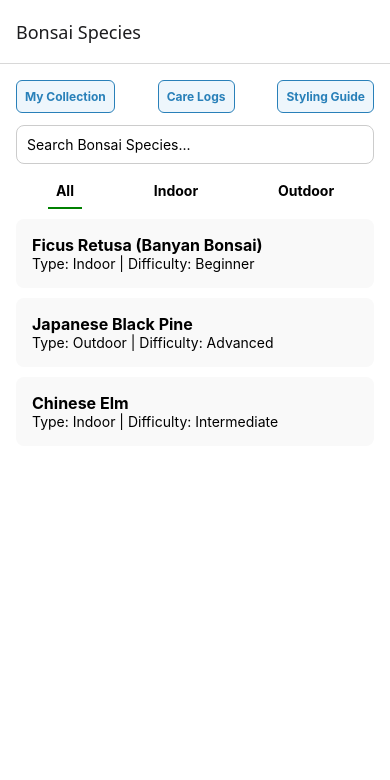
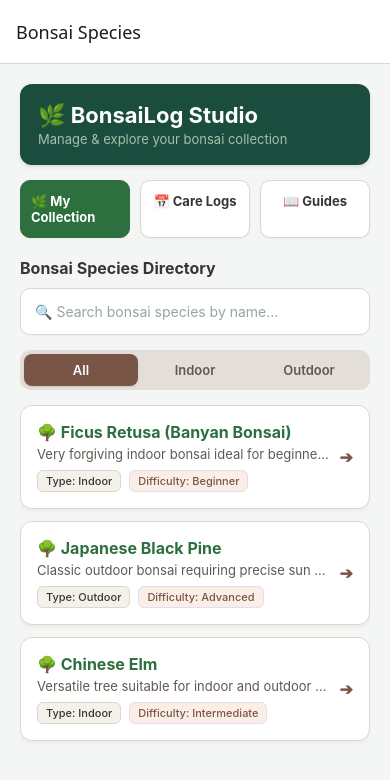
Before and after one commit to Kaushi2002Nishu/BonsaiLog, a React Native app in the folder BonsaiLog/: screen /Directory in a window 390 px wide. Shown: the top 780 px of the page. Built offline with nearby package versions, Linux system fonts and the light colour scheme.

Commit message:
modern nature and earth-tone UI polish and professional styling

```diff
--- a/BonsaiLog/src/screens/DirectoryScreen.jsx
+++ b/BonsaiLog/src/screens/DirectoryScreen.jsx
@@ -1,66 +1,3 @@
-/*import React, { useState } from 'react';
-import { View, Text, TextInput, FlatList, TouchableOpacity, StyleSheet } from 'react-native';
-import bonsaiData from '../data/bonsaiData.json';
-
-export default function DirectoryScreen({ navigation }) {
-  const [search, setSearch] = useState('');
-  const [filterType, setFilterType] = useState('All');
-
-  const filteredData = bonsaiData.species.filter(item => {
-    const matchesSearch = item.name.toLowerCase().includes(search.toLowerCase());
-    const matchesType = filterType === 'All' || item.type === filterType;
-    return matchesSearch && matchesType;
-  });
-
-  return (
-    <View style={styles.container}>
-      <TextInput
-        style={styles.searchInput}
-        placeholder="Search Bonsai Species..."
-        value={search}
-        onChangeText={setSearch}
-      />
-      <View style={styles.filterRow}>
-        {['All', 'Indoor', 'Outdoor'].map(type => (
-          <TouchableOpacity
-            key={type}
-            onPress={() => setFilterType(type)}
-            style={[styles.filterBtn, filterType === type && styles.activeBtn]}
-          >
-            <Text style={styles.btnText}>{type}</Text>
-          </TouchableOpacity>
-        ))}
-      </View>
-      <FlatList
-        data={filteredData}
-        keyExtractor={item => item.id}
-        renderItem={({ item }) => (
-          <TouchableOpacity
-            style={styles.card}
-            onPress={() => navigation.navigate('ProfileDetail', { tree: item })}
-          >
-            <Text style={styles.title}>{item.name}</Text>
-            <Text>Type: {item.type} | Difficulty: {item.difficulty}</Text>
-          </TouchableOpacity>
-        )}
-      />
-    </View>
-  );
-}
-
-const styles = StyleSheet.create({
-  container: { flex: 1, padding: 16, backgroundColor: '#fff' },
-  searchInput: { borderWidth: 1, borderColor: '#ccc', padding: 10, borderRadius: 8, marginBottom: 10 },
-  filterRow: { flexDirection: 'row', justifyContent: 'space-around', marginBottom: 10 },
-  filterBtn: { padding: 8, borderBottomWidth: 2, borderBottomColor: 'transparent' },
-  activeBtn: { borderBottomColor: 'green' },
-  btnText: { fontWeight: 'bold' },
-  card: { padding: 16, backgroundColor: '#f9f9f9', borderRadius: 8, marginBottom: 10 },
-  title: { fontSize: 16, fontWeight: 'bold' }
-});*/
-
-
-
 import React, { useState } from 'react';
 import { View, Text, TextInput, FlatList, TouchableOpacity, StyleSheet } from 'react-native';
 import bonsaiData from '../data/bonsai.json';
@@ -77,46 +14,72 @@ export default function DirectoryScreen({ navigation }) {
 
   return (
     <View style={styles.container}>
-      {/* Navigation Shortcut Buttons */}
+      {/* Top Header Banner */}
+      <View style={styles.headerBanner}>
+        <View>
+          <Text style={styles.bannerTitle}>🌿 BonsaiLog Studio</Text>
+          <Text style={styles.bannerSub}>Manage & explore your bonsai collection</Text>
+        </View>
+      </View>
+
+      {/* Navigation Shortcut Cards */}
       <View style={styles.navRow}>
-        <TouchableOpacity style={styles.navBtn} onPress={() => navigation.navigate('Collection')}>
-          <Text style={styles.navBtnText}>My Collection</Text>
+        <TouchableOpacity style={[styles.navBtn, styles.navPrimary]} onPress={() => navigation.navigate('Collection')}>
+          <Text style={styles.navBtnTextPrimary}>🌿 My Collection</Text>
         </TouchableOpacity>
         <TouchableOpacity style={styles.navBtn} onPress={() => navigation.navigate('Schedule')}>
-          <Text style={styles.navBtnText}>Care Logs</Text>
+          <Text style={styles.navBtnText}>📅 Care Logs</Text>
         </TouchableOpacity>
         <TouchableOpacity style={styles.navBtn} onPress={() => navigation.navigate('StylingGuide')}>
-          <Text style={styles.navBtnText}>Styling Guide</Text>
+          <Text style={styles.navBtnText}>📖 Guides</Text>
         </TouchableOpacity>
       </View>
 
+      <Text style={styles.sectionHeading}>Bonsai Species Directory</Text>
+
+      {/* Search Bar */}
       <TextInput
         style={styles.searchInput}
-        placeholder="Search Bonsai Species..."
+        placeholder="🔍 Search bonsai species by name..."
+        placeholderTextColor="#95a5a6"
         value={search}
         onChangeText={setSearch}
       />
+
+      {/* Filter Tabs */}
       <View style={styles.filterRow}>
         {['All', 'Indoor', 'Outdoor'].map(type => (
           <TouchableOpacity
             key={type}
             onPress={() => setFilterType(type)}
-            style={[styles.filterBtn, filterType === type && styles.activeBtn]}
+            style={[styles.filterBtn, filterType === type && styles.activeFilterBtn]}
           >
-            <Text style={styles.btnText}>{type}</Text>
+            <Text style={[styles.filterText, filterType === type && styles.activeFilterText]}>{type}</Text>
           </TouchableOpacity>
         ))}
       </View>
+
+      {/* Species List */}
       <FlatList
         data={filteredData}
         keyExtractor={item => item.id}
+        showsVerticalScrollIndicator={false}
         renderItem={({ item }) => (
           <TouchableOpacity
             style={styles.card}
             onPress={() => navigation.navigate('ProfileDetail', { tree: item })}
           >
-            <Text style={styles.title}>{item.name}</Text>
-            <Text>Type: {item.type} | Difficulty: {item.difficulty}</Text>
+            <View style={styles.cardContent}>
+              <Text style={styles.title}>🌳 {item.name}</Text>
+              <Text style={styles.descSnippet} numberOfLines={1}>{item.description}</Text>
+              <View style={styles.badgeRow}>
+                <Text style={styles.badge}>Type: {item.type}</Text>
+                <Text style={[styles.badge, styles.diffBadge]}>Difficulty: {item.difficulty}</Text>
+              </View>
+            </View>
+            <View style={styles.arrowContainer}>
+              <Text style={styles.arrow}>➔</Text>
+            </View>
           </TouchableOpacity>
         )}
       />
@@ -125,15 +88,29 @@ export default function DirectoryScreen({ navigation }) {
 }
 
 const styles = StyleSheet.create({
-  container: { flex: 1, padding: 16, backgroundColor: '#fff' },
-  navRow: { flexDirection: 'row', justifyContent: 'space-between', marginBottom: 12 },
-  navBtn: { backgroundColor: '#eef6fc', padding: 8, borderRadius: 6, borderWidth: 1, borderColor: '#2980b9' },
-  navBtnText: { fontSize: 12, fontWeight: 'bold', color: '#2980b9' },
-  searchInput: { borderWidth: 1, borderColor: '#ccc', padding: 10, borderRadius: 8, marginBottom: 10 },
-  filterRow: { flexDirection: 'row', justifyContent: 'space-around', marginBottom: 10 },
-  filterBtn: { padding: 8, borderBottomWidth: 2, borderBottomColor: 'transparent' },
-  activeBtn: { borderBottomColor: 'green' },
-  btnText: { fontWeight: 'bold' },
-  card: { padding: 16, backgroundColor: '#f9f9f9', borderRadius: 8, marginBottom: 10 },
-  title: { fontSize: 16, fontWeight: 'bold' }
+  container: { flex: 1, padding: 20, backgroundColor: '#f4f6f5' },
+  headerBanner: { backgroundColor: '#1b4d3e', padding: 18, borderRadius: 12, marginBottom: 15, shadowColor: '#000', shadowOffset: { width: 0, height: 2 }, shadowOpacity: 0.1, shadowRadius: 4, elevation: 3 },
+  bannerTitle: { fontSize: 22, fontWeight: 'bold', color: '#ffffff' },
+  bannerSub: { fontSize: 13, color: '#a3c1ad', marginTop: 3 },
+  navRow: { flexDirection: 'row', gap: 10, marginBottom: 20 },
+  navBtn: { flex: 1, backgroundColor: '#ffffff', paddingVertical: 12, paddingHorizontal: 10, borderRadius: 10, alignItems: 'center', borderWidth: 1, borderColor: '#dcd7c9', shadowColor: '#000', shadowOffset: { width: 0, height: 1 }, shadowOpacity: 0.05, shadowRadius: 2, elevation: 1 },
+  navPrimary: { backgroundColor: '#2e6f40', borderColor: '#2e6f40' },
+  navBtnText: { fontSize: 13, fontWeight: 'bold', color: '#3a3532' },
+  navBtnTextPrimary: { fontSize: 13, fontWeight: 'bold', color: '#ffffff' },
+  sectionHeading: { fontSize: 16, fontWeight: 'bold', color: '#3a3532', marginBottom: 10 },
+  searchInput: { borderWidth: 1, borderColor: '#dcd7c9', padding: 14, borderRadius: 10, marginBottom: 15, backgroundColor: '#ffffff', fontSize: 14, color: '#3a3532', shadowColor: '#000', shadowOffset: { width: 0, height: 1 }, shadowOpacity: 0.03, shadowRadius: 2 },
+  filterRow: { flexDirection: 'row', backgroundColor: '#e3dfd8', padding: 4, borderRadius: 10, marginBottom: 15 },
+  filterBtn: { flex: 1, paddingVertical: 8, alignItems: 'center', borderRadius: 8 },
+  activeFilterBtn: { backgroundColor: '#795548', shadowColor: '#000', shadowOffset: { width: 0, height: 1 }, shadowOpacity: 0.1, shadowRadius: 2, elevation: 1 },
+  filterText: { fontWeight: '600', color: '#605852', fontSize: 13 },
+  activeFilterText: { color: '#ffffff' },
+  card: { flexDirection: 'row', alignItems: 'center', padding: 16, backgroundColor: '#ffffff', borderRadius: 12, marginBottom: 12, borderWidth: 1, borderColor: '#dcd7c9', shadowColor: '#000', shadowOffset: { width: 0, height: 2 }, shadowOpacity: 0.05, shadowRadius: 4, elevation: 2 },
+  cardContent: { flex: 1 },
+  title: { fontSize: 16, fontWeight: 'bold', color: '#2e6f40', marginBottom: 4 },
+  descSnippet: { fontSize: 13, color: '#605852', marginBottom: 8 },
+  badgeRow: { flexDirection: 'row', gap: 8 },
+  badge: { fontSize: 11, backgroundColor: '#f4f1ea', paddingHorizontal: 8, paddingVertical: 3, borderRadius: 6, color: '#3a3532', overflow: 'hidden', fontWeight: '500', borderWidth: 1, borderColor: '#dcd7c9' },
+  diffBadge: { backgroundColor: '#fbeee6', color: '#795548', borderColor: '#e8daef' },
+  arrowContainer: { paddingLeft: 10 },
+  arrow: { fontSize: 16, color: '#795548', fontWeight: 'bold' }
 });
--- a/BonsaiLog/src/screens/ProfileDetailScreen.jsx
+++ b/BonsaiLog/src/screens/ProfileDetailScreen.jsx
@@ -13,31 +13,31 @@ export default function ProfileDetailScreen({ route }) {
   }
 
   return (
-    <ScrollView style={styles.container}>
-      <Text style={styles.title}>{tree.name}</Text>
+    <ScrollView style={styles.container} showsVerticalScrollIndicator={false}>
+      <Text style={styles.title}>🌳 {tree.name}</Text>
 
       <View style={styles.badgeRow}>
         <Text style={styles.badge}>Type: {tree.type}</Text>
-        <Text style={styles.badge}>Difficulty: {tree.difficulty}</Text>
+        <Text style={[styles.badge, styles.diffBadge]}>Difficulty: {tree.difficulty}</Text>
       </View>
 
       <View style={styles.section}>
-        <Text style={styles.label}>Description</Text>
+        <Text style={styles.label}>📖 Description</Text>
         <Text style={styles.value}>{tree.description}</Text>
       </View>
 
       <View style={styles.section}>
-        <Text style={styles.label}>Pruning Time</Text>
+        <Text style={styles.label}>✂️ Pruning Time</Text>
         <Text style={styles.value}>{tree.pruningTime}</Text>
       </View>
 
       <View style={styles.section}>
-        <Text style={styles.label}>Soil Mix Recommendation</Text>
+        <Text style={styles.label}>🪴 Soil Mix Recommendation</Text>
         <Text style={styles.value}>{tree.soilMix}</Text>
       </View>
 
       <View style={styles.section}>
-        <Text style={styles.label}>Wiring Guide</Text>
+        <Text style={styles.label}>🔗 Wiring Guide</Text>
         <Text style={styles.value}>{tree.wiringGuide}</Text>
       </View>
     </ScrollView>
@@ -45,12 +45,13 @@ export default function ProfileDetailScreen({ route }) {
 }
 
 const styles = StyleSheet.create({
-  container: { flex: 1, padding: 16, backgroundColor: '#fff' },
-  errorText: { fontSize: 16, color: 'red', textAlign: 'center', marginTop: 20 },
-  title: { fontSize: 22, fontWeight: 'bold', color: '#2e7d32', marginBottom: 10 },
-  badgeRow: { flexDirection: 'row', gap: 10, marginBottom: 15 },
-  badge: { backgroundColor: '#e8f5e9', paddingHorizontal: 10, paddingVertical: 4, borderRadius: 12, fontSize: 12, fontWeight: '600', color: '#1b5e20' },
-  section: { marginBottom: 15, padding: 12, backgroundColor: '#fafafa', borderRadius: 8, borderWidth: 1, borderColor: '#eee' },
-  label: { fontSize: 14, fontWeight: 'bold', color: '#333', marginBottom: 4 },
-  value: { fontSize: 14, color: '#555', lineHeight: 20 }
+  container: { flex: 1, padding: 16, backgroundColor: '#f4f6f7' },
+  errorText: { fontSize: 16, color: '#e74c3c', textAlign: 'center', marginTop: 20 },
+  title: { fontSize: 22, fontWeight: 'bold', color: '#1e8449', marginBottom: 12 },
+  badgeRow: { flexDirection: 'row', gap: 10, marginBottom: 20 },
+  badge: { backgroundColor: '#e8f8f5', paddingHorizontal: 12, paddingVertical: 6, borderRadius: 8, fontSize: 13, fontWeight: '600', color: '#117864', overflow: 'hidden' },
+  diffBadge: { backgroundColor: '#ebf5fb', color: '#2980b9' },
+  section: { marginBottom: 15, padding: 16, backgroundColor: '#fff', borderRadius: 12, elevation: 2, borderWidth: 1, borderColor: '#eaeded' },
+  label: { fontSize: 15, fontWeight: 'bold', color: '#2c3e50', marginBottom: 6 },
+  value: { fontSize: 14, color: '#566573', lineHeight: 22 }
 });
--- a/BonsaiLog/src/screens/StylingGuideScreen.jsx
+++ b/BonsaiLog/src/screens/StylingGuideScreen.jsx
@@ -7,13 +7,14 @@ export default function StylingGuideScreen() {
 
   return (
     <View style={styles.container}>
-      <Text style={styles.headerTitle}>Traditional Bonsai Styling Guide</Text>
+      <Text style={styles.screenTitle}>Traditional Bonsai Styling Guides</Text>
       <FlatList
         data={guides}
         keyExtractor={item => item.id}
+        showsVerticalScrollIndicator={false}
         renderItem={({ item }) => (
           <View style={styles.card}>
-            <Text style={styles.styleTitle}>{item.style}</Text>
+            <Text style={styles.styleTitle}>✨ {item.style}</Text>
             <Text style={styles.description}>{item.description}</Text>
           </View>
         )}
@@ -23,9 +24,9 @@ export default function StylingGuideScreen() {
 }
 
 const styles = StyleSheet.create({
-  container: { flex: 1, padding: 16, backgroundColor: '#fff' },
-  headerTitle: { fontSize: 20, fontWeight: 'bold', marginBottom: 15, color: '#2c3e50' },
-  card: { padding: 16, backgroundColor: '#f4f6f7', borderRadius: 8, marginBottom: 12, borderWidth: 1, borderColor: '#d5dbdb' },
-  styleTitle: { fontSize: 18, fontWeight: 'bold', color: '#117864', marginBottom: 5 },
-  description: { fontSize: 14, color: '#34495e', lineHeight: 20 }
+  container: { flex: 1, padding: 16, backgroundColor: '#f4f6f7' },
+  screenTitle: { fontSize: 18, fontWeight: 'bold', color: '#2c3e50', marginBottom: 15 },
+  card: { padding: 16, backgroundColor: '#fff', borderRadius: 12, marginBottom: 12, elevation: 2, borderWidth: 1, borderColor: '#eaeded' },
+  styleTitle: { fontSize: 17, fontWeight: 'bold', color: '#117864', marginBottom: 8 },
+  description: { fontSize: 14, color: '#566573', lineHeight: 22 }
 });
```
